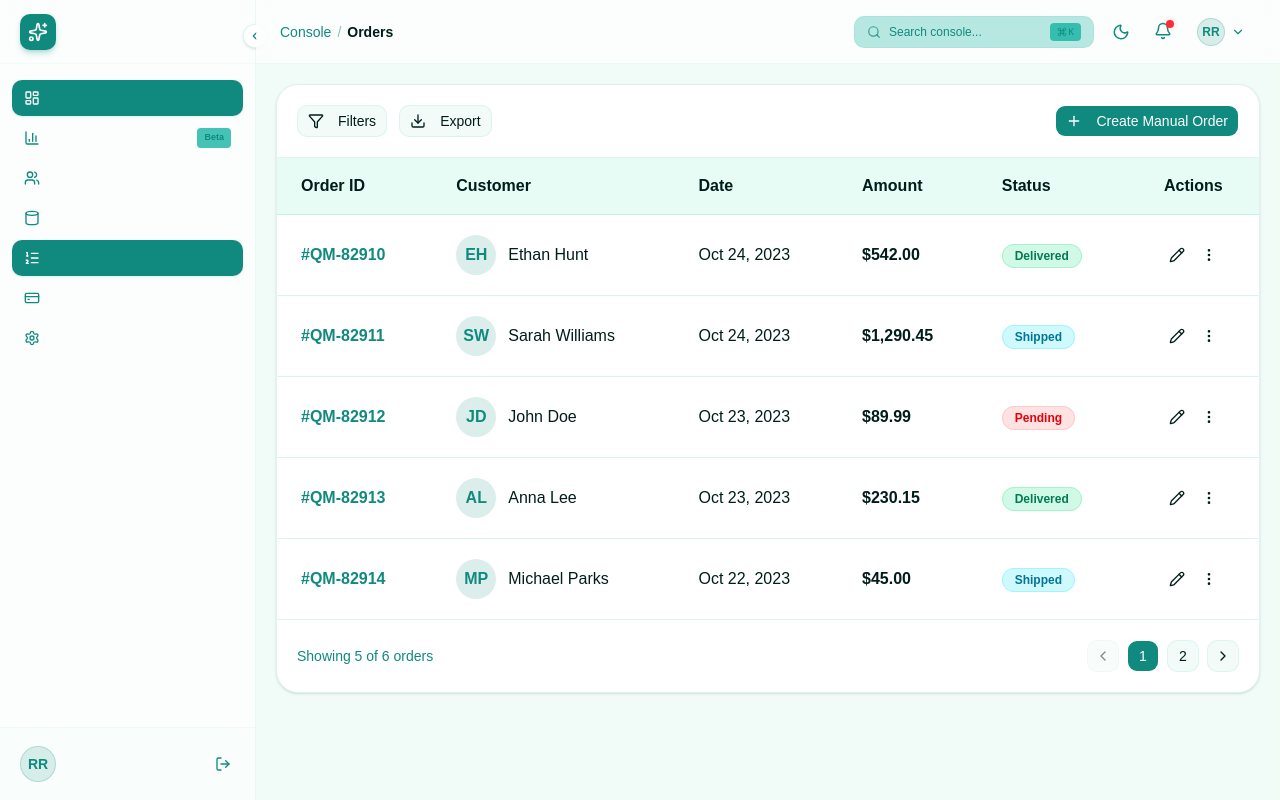
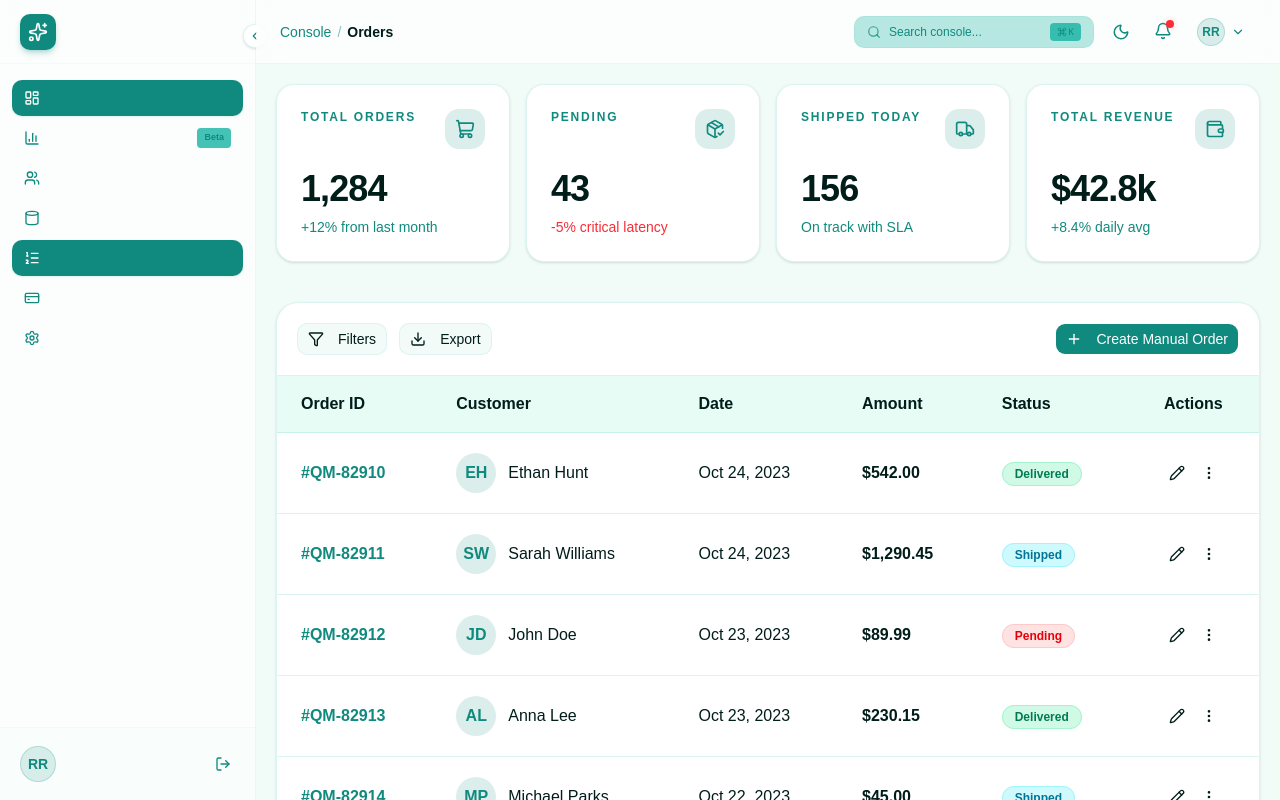
Before and after one commit to ranajitchandra/local_saas, a React (Vite) app: page /dashboard/orders in a window 1280 px wide. Built offline with nearby package versions, Linux system fonts and the light colour scheme.

Commit message:
implement stat of dashboard orders

```diff
--- a/src/Mock_Data/Dashboard/orders.ts
+++ b/src/Mock_Data/Dashboard/orders.ts
@@ -1,4 +1,4 @@
-import type { Order, TeamMember } from "@/types/dashboard/order";
+import type { DashboardStat, Order, TeamMember } from "@/types/dashboard/order";
 
 
 export const teamMembers: TeamMember[] = [
@@ -61,3 +61,46 @@ export const orders: Order[] = [
         status: "Shipped",
     },
 ];
+
+import {
+    ShoppingCart,
+    PackageCheck,
+    Truck,
+    Wallet,
+} from "lucide-react";
+
+
+export const dashboardStats: DashboardStat[] = [
+    {
+        id: 1,
+        title: "TOTAL ORDERS",
+        value: "1,284",
+        change: "+12% from last month",
+        trend: "positive",
+        icon: ShoppingCart,
+    },
+    {
+        id: 2,
+        title: "PENDING",
+        value: "43",
+        change: "-5% critical latency",
+        trend: "negative",
+        icon: PackageCheck,
+    },
+    {
+        id: 3,
+        title: "SHIPPED TODAY",
+        value: "156",
+        change: "On track with SLA",
+        trend: "positive",
+        icon: Truck,
+    },
+    {
+        id: 4,
+        title: "TOTAL REVENUE",
+        value: "$42.8k",
+        change: "+8.4% daily avg",
+        trend: "positive",
+        icon: Wallet,
+    },
+];
--- a/src/pages/Dashboard/Orders/DashboardStats.tsx
+++ b/src/pages/Dashboard/Orders/DashboardStats.tsx
@@ -1,5 +1,6 @@
-import { dashboardStats } from "@/data/dashboard-stats";
-import { StatsCard } from "./stats-card";
+import { dashboardStats } from "@/Mock_Data/Dashboard/orders";
+import { StatsCard } from "./StatsCard";
+
 
 export default function DashboardStats() {
     return (
--- a/src/pages/Dashboard/Orders/OrdersPage.tsx
+++ b/src/pages/Dashboard/Orders/OrdersPage.tsx
@@ -1,10 +1,12 @@
+import DashboardStats from "./DashboardStats";
 import OrdersTable from "./OrdersTable";
 
 
 
 export default function OrdersPage() {
     return (
-        <div className="quickmart-theme">
+        <div className="quickmart-theme space-y-10">
+            <DashboardStats />
             <OrdersTable />
         </div>
     )
--- /dev/null
+++ b/src/pages/Dashboard/Orders/StatsCard.tsx
@@ -0,0 +1,40 @@
+import type { DashboardStat } from "@/types/dashboard/order";
+
+
+interface StatsCardProps {
+    stat: DashboardStat;
+}
+
+export function StatsCard({
+    stat,
+}: StatsCardProps) {
+    const Icon = stat.icon;
+
+    return (
+        <div className="group rounded-2xl border border-border bg-card p-6 shadow-sm transition-all duration-300 hover:-translate-y-1 hover:shadow-lg">
+            <div className="mb-5 flex items-start justify-between">
+
+                <span className="text-xs font-semibold tracking-[0.15em] text-muted-foreground uppercase">
+                    {stat.title}
+                </span>
+
+                <div className="flex h-10 w-10 items-center justify-center rounded-xl bg-primary/15 text-primary">
+                    <Icon className="h-5 w-5" />
+                </div>
+            </div>
+
+            <h3 className="mb-2 text-4xl font-bold tracking-tight text-foreground">
+                {stat.value}
+            </h3>
+
+            <p
+                className={`text-sm font-medium ${stat.trend === "positive"
+                        ? "text-primary"
+                        : "text-red-500"
+                    }`}
+            >
+                {stat.change}
+            </p>
+        </div>
+    );
+}
```
